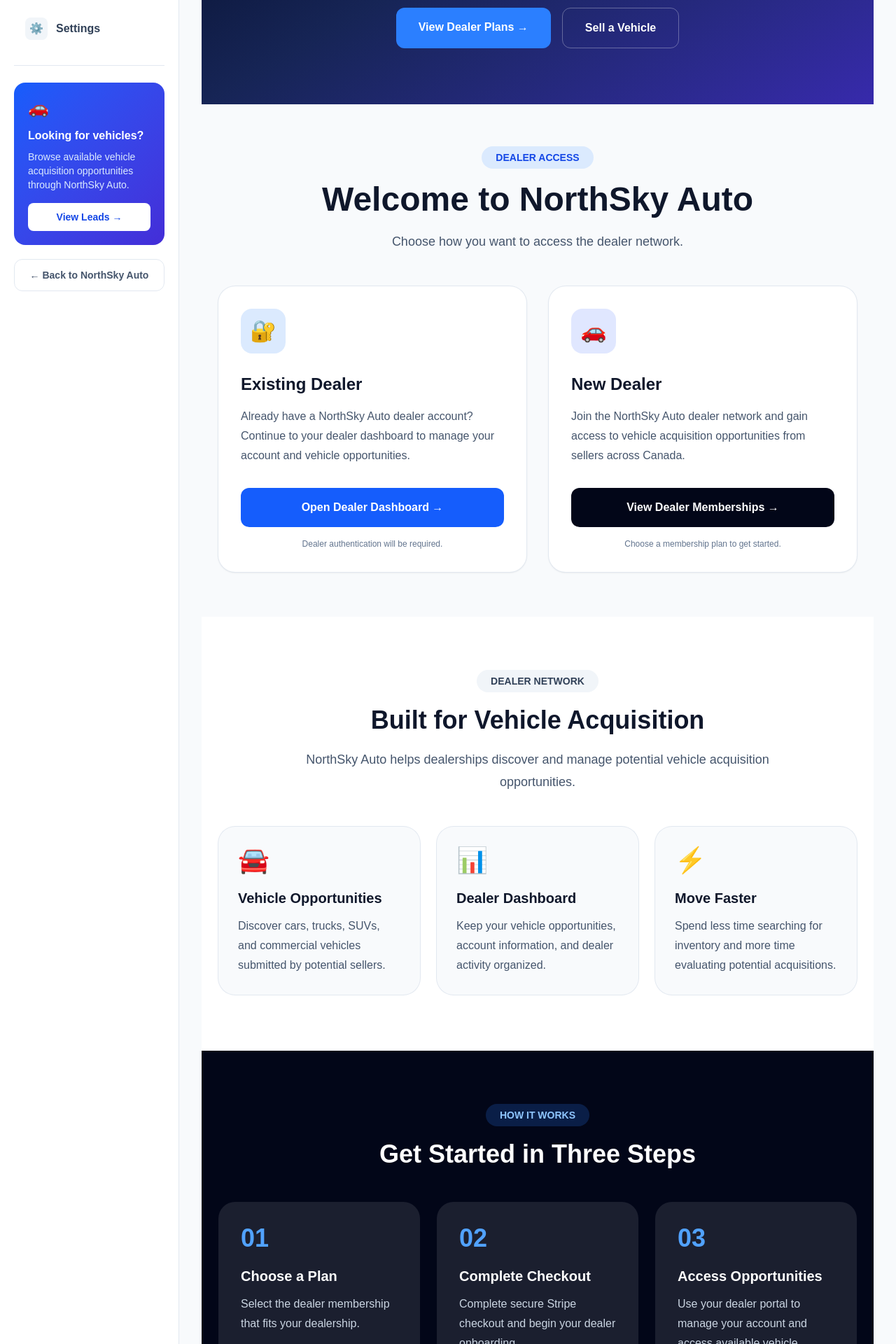
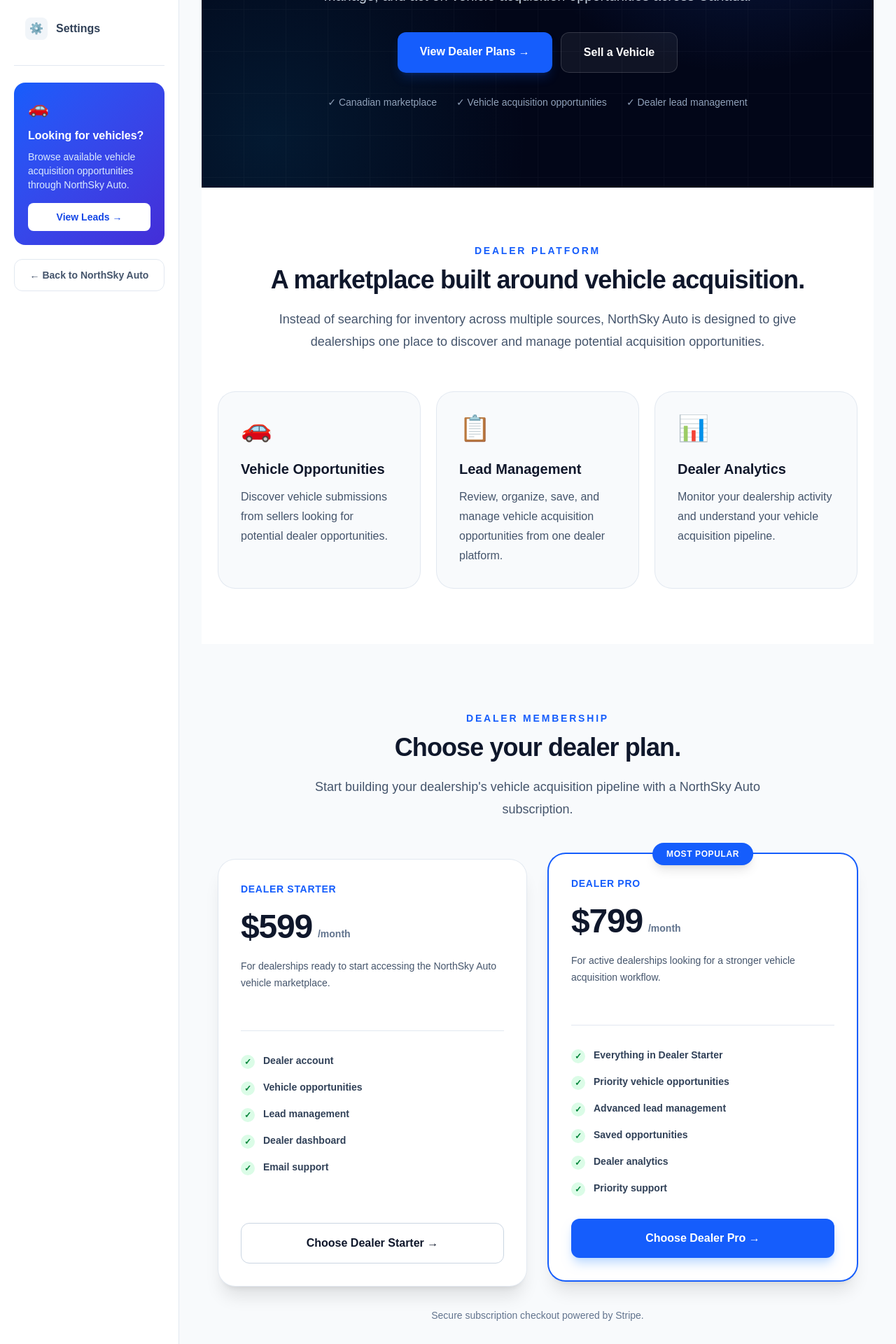
Before and after one commit to Goldylox752/NorthSky-Auto, a Next.js app: page /dealer in a window 1280 px wide. Shown: the part 520-2440 px from the top of the page at 70% size. Built offline with nearby package versions, Linux system fonts and the light colour scheme.

Commit message:
Update page.jsx

```diff
--- a/app/dealer/page.jsx
+++ b/app/dealer/page.jsx
@@ -1,255 +1,497 @@
 import Link from "next/link";
+
 export const metadata = {
   title: "Dealer Portal | NorthSky Auto",
   description:
-    "Access the NorthSky Auto dealer portal, manage your dealership account, and discover vehicle acquisition opportunities.",
+    "Join NorthSky Auto and access vehicle acquisition opportunities, dealer leads, and tools built for automotive dealerships across Canada.",
 };
+
+const benefits = [
+  {
+    icon: "🚗",
+    title: "Vehicle Opportunities",
+    description:
+      "Discover vehicle submissions from sellers looking for potential dealer opportunities.",
+  },
+  {
+    icon: "📋",
+    title: "Lead Management",
+    description:
+      "Review, organize, save, and manage vehicle acquisition opportunities from one dealer platform.",
+  },
+  {
+    icon: "📊",
+    title: "Dealer Analytics",
+    description:
+      "Monitor your dealership activity and understand your vehicle acquisition pipeline.",
+  },
+];
+
+const plans = [
+  {
+    name: "Dealer Starter",
+    price: "$599",
+    description:
+      "For dealerships ready to start accessing the NorthSky Auto vehicle marketplace.",
+    features: [
+      "Dealer account",
+      "Vehicle opportunities",
+      "Lead management",
+      "Dealer dashboard",
+      "Email support",
+    ],
+    href: "/pricing",
+    popular: false,
+  },
+  {
+    name: "Dealer Pro",
+    price: "$799",
+    description:
+      "For active dealerships looking for a stronger vehicle acquisition workflow.",
+    features: [
+      "Everything in Dealer Starter",
+      "Priority vehicle opportunities",
+      "Advanced lead management",
+      "Saved opportunities",
+      "Dealer analytics",
+      "Priority support",
+    ],
+    href: "/pricing",
+    popular: true,
+  },
+];
+
+const steps = [
+  {
+    number: "01",
+    title: "Choose your plan",
+    description:
+      "Select Dealer Starter or Dealer Pro based on your dealership's acquisition needs.",
+  },
+  {
+    number: "02",
+    title: "Complete checkout",
+    description:
+      "Complete your secure subscription through Stripe and begin the dealer onboarding process.",
+  },
+  {
+    number: "03",
+    title: "Access the platform",
+    description:
+      "Set up your dealership profile and begin managing available vehicle opportunities.",
+  },
+];
+
 export default function DealerPortalPage() {
   return (
     <main className="min-h-screen bg-slate-50 text-slate-900">
+
       {/* HERO */}
-      <section className="bg-gradient-to-br from-slate-950 via-blue-950 to-indigo-800 px-6 py-20 text-white">
-        <div className="mx-auto max-w-6xl text-center">
-          <span className="inline-flex rounded-full bg-blue-500/20 px-5 py-2 text-sm font-black tracking-wide text-blue-300">
-            NORTHSKY AUTO DEALER PORTAL
-          </span>
-          <h1 className="mx-auto mt-7 max-w-4xl text-5xl font-black leading-tight md:text-6xl">
-            Your Dealership.
+
+      <section className="relative overflow-hidden bg-slate-950 text-white">
+
+        <div className="absolute inset-0 bg-[radial-gradient(circle_at_80%_20%,rgba(37,99,235,0.30),transparent_40%),radial-gradient(circle_at_10%_90%,rgba(14,165,233,0.12),transparent_35%)]" />
+
+        <div className="absolute inset-0 opacity-[0.035] [background-image:linear-gradient(rgba(255,255,255,.8)_1px,transparent_1px),linear-gradient(90deg,rgba(255,255,255,.8)_1px,transparent_1px)] [background-size:60px_60px]" />
+
+        <div className="relative mx-auto max-w-7xl px-6 py-20 lg:px-8 lg:py-28">
+
+          <div className="mx-auto max-w-4xl text-center">
+
+            <div className="inline-flex items-center gap-2 rounded-full border border-white/10 bg-white/[0.06] px-5 py-2 text-sm font-bold text-slate-300">
+              <span className="h-2 w-2 rounded-full bg-emerald-400" />
+              NorthSky Auto Dealer Network
+            </div>
+
+            <h1 className="mt-7 text-5xl font-black leading-[1.02] tracking-tight sm:text-6xl lg:text-7xl">
+              Build your
               <span className="block text-blue-400">
-              Your Vehicle Pipeline.
+                vehicle pipeline.
               </span>
             </h1>
-          <p className="mx-auto mt-6 max-w-3xl text-lg leading-8 text-slate-300 md:text-xl">
-            Access NorthSky Auto's dealer network, manage your dealership
-            account, and find vehicle acquisition opportunities from sellers
-            across Canada.
+
+            <p className="mx-auto mt-7 max-w-3xl text-lg leading-8 text-slate-300 sm:text-xl">
+              NorthSky Auto gives automotive dealerships a centralized
+              platform to discover, manage, and act on vehicle acquisition
+              opportunities across Canada.
             </p>
-          <div className="mt-9 flex flex-wrap justify-center gap-4">
+
+            <div className="mt-9 flex flex-col justify-center gap-3 sm:flex-row">
+
               <Link
-              href="/buyers"
-              className="rounded-xl bg-blue-500 px-8 py-4 font-black text-white transition hover:bg-blue-600"
+                href="/pricing"
+                className="rounded-xl bg-blue-600 px-8 py-4 font-black text-white shadow-lg shadow-blue-600/20 transition hover:-translate-y-0.5 hover:bg-blue-500"
               >
                 View Dealer Plans →
               </Link>
+
               <Link
                 href="/sell"
-              className="rounded-xl border border-white/30 px-8 py-4 font-black text-white transition hover:bg-white/10"
+                className="rounded-xl border border-white/15 bg-white/[0.06] px-8 py-4 font-black text-white transition hover:bg-white/[0.1]"
               >
                 Sell a Vehicle
               </Link>
+
             </div>
+
+            <div className="mt-8 flex flex-wrap justify-center gap-x-7 gap-y-3 text-sm text-slate-400">
+              <span>✓ Canadian marketplace</span>
+              <span>✓ Vehicle acquisition opportunities</span>
+              <span>✓ Dealer lead management</span>
             </div>
+
+          </div>
+
+        </div>
+
       </section>
-      {/* PORTAL OPTIONS */}
-      <section className="px-6 py-16">
-        <div className="mx-auto max-w-6xl">
+
+      {/* VALUE PROPOSITION */}
+
+      <section className="bg-white px-6 py-20">
+
+        <div className="mx-auto max-w-7xl">
+
+          <div className="mx-auto max-w-3xl text-center">
+
+            <p className="text-sm font-black uppercase tracking-[0.2em] text-blue-600">
+              Dealer Platform
+            </p>
+
+            <h2 className="mt-3 text-3xl font-black tracking-tight sm:text-4xl">
+              A marketplace built around vehicle acquisition.
+            </h2>
+
+            <p className="mt-5 text-lg leading-8 text-slate-600">
+              Instead of searching for inventory across multiple sources,
+              NorthSky Auto is designed to give dealerships one place to
+              discover and manage potential acquisition opportunities.
+            </p>
+
+          </div>
+
+          <div className="mt-14 grid gap-6 md:grid-cols-3">
+
+            {benefits.map((benefit) => (
+              <div
+                key={benefit.title}
+                className="rounded-3xl bg-slate-50 p-8 ring-1 ring-slate-200 transition hover:-translate-y-1 hover:shadow-xl"
+              >
+
+                <div className="text-4xl">
+                  {benefit.icon}
+                </div>
+
+                <h3 className="mt-6 text-xl font-black">
+                  {benefit.title}
+                </h3>
+
+                <p className="mt-3 leading-7 text-slate-600">
+                  {benefit.description}
+                </p>
+
+              </div>
+            ))}
+
+          </div>
+
+        </div>
+
+      </section>
+
+      {/* PLANS */}
+
+      <section className="bg-slate-50 px-6 py-24">
+
+        <div className="mx-auto max-w-7xl">
+
           <div className="text-center">
-            <span className="rounded-full bg-blue-100 px-5 py-2 text-sm font-black text-blue-700">
-              DEALER ACCESS
+
+            <p className="text-sm font-black uppercase tracking-[0.2em] text-blue-600">
+              Dealer Membership
+            </p>
+
+            <h2 className="mt-3 text-3xl font-black tracking-tight sm:text-4xl">
+              Choose your dealer plan.
+            </h2>
+
+            <p className="mx-auto mt-5 max-w-2xl text-lg leading-8 text-slate-600">
+              Start building your dealership's vehicle acquisition pipeline
+              with a NorthSky Auto subscription.
+            </p>
+
+          </div>
+
+          <div className="mx-auto mt-14 grid max-w-5xl gap-8 md:grid-cols-2">
+
+            {plans.map((plan) => (
+              <article
+                key={plan.name}
+                className={`relative flex flex-col rounded-3xl bg-white p-8 shadow-xl ring-1 ${
+                  plan.popular
+                    ? "ring-2 ring-blue-600 md:-translate-y-2"
+                    : "ring-slate-200"
+                }`}
+              >
+
+                {plan.popular && (
+                  <div className="absolute left-1/2 top-0 -translate-x-1/2 -translate-y-1/2 rounded-full bg-blue-600 px-5 py-2 text-xs font-black uppercase tracking-wider text-white shadow-lg">
+                    Most Popular
+                  </div>
+                )}
+
+                <p className="text-sm font-black uppercase tracking-wider text-blue-600">
+                  {plan.name}
+                </p>
+
+                <div className="mt-5 flex items-end gap-2">
+
+                  <span className="text-5xl font-black tracking-tight">
+                    {plan.price}
                   </span>
-            <h2 className="mt-6 text-4xl font-black md:text-5xl">
-              Welcome to NorthSky Auto
+
+                  <span className="pb-1 text-sm font-semibold text-slate-500">
+                    /month
+                  </span>
+
+                </div>
+
+                <p className="mt-5 min-h-[72px] text-sm leading-6 text-slate-600">
+                  {plan.description}
+                </p>
+
+                <div className="my-8 h-px bg-slate-200" />
+
+                <ul className="space-y-4">
+
+                  {plan.features.map((feature) => (
+                    <li
+                      key={feature}
+                      className="flex items-start gap-3 text-sm font-semibold text-slate-700"
+                    >
+
+                      <span className="mt-0.5 flex h-5 w-5 shrink-0 items-center justify-center rounded-full bg-green-100 text-xs font-black text-green-700">
+                        ✓
+                      </span>
+
+                      <span>{feature}</span>
+
+                    </li>
+                  ))}
+
+                </ul>
+
+                <div className="mt-auto pt-8">
+
+                  <Link
+                    href={plan.href}
+                    className={`flex w-full items-center justify-center rounded-xl px-6 py-4 font-black transition ${
+                      plan.popular
+                        ? "bg-blue-600 text-white shadow-lg shadow-blue-200 hover:bg-blue-700"
+                        : "border border-slate-300 bg-white text-slate-900 hover:border-blue-600 hover:text-blue-600"
+                    }`}
+                  >
+                    Choose {plan.name} →
+                  </Link>
+
+                </div>
+
+              </article>
+            ))}
+
+          </div>
+
+          <p className="mt-8 text-center text-sm text-slate-500">
+            Secure subscription checkout powered by Stripe.
+          </p>
+
+        </div>
+
+      </section>
+
+      {/* HOW IT WORKS */}
+
+      <section className="bg-slate-950 px-6 py-24 text-white">
+
+        <div className="mx-auto max-w-7xl">
+
+          <div className="mx-auto max-w-3xl text-center">
+
+            <p className="text-sm font-black uppercase tracking-[0.2em] text-blue-400">
+              Getting Started
+            </p>
+
+            <h2 className="mt-3 text-3xl font-black sm:text-4xl">
+              From signup to vehicle opportunities.
             </h2>
-            <p className="mx-auto mt-5 max-w-2xl text-lg leading-8 text-slate-600">
-              Choose how you want to access the dealer network.
+
+          </div>
+
+          <div className="mt-14 grid gap-6 md:grid-cols-3">
+
+            {steps.map((step) => (
+              <div
+                key={step.number}
+                className="rounded-3xl border border-white/10 bg-white/[0.04] p-8"
+              >
+
+                <span className="text-4xl font-black text-blue-400">
+                  {step.number}
+                </span>
+
+                <h3 className="mt-6 text-xl font-black">
+                  {step.title}
+                </h3>
+
+                <p className="mt-3 leading-7 text-slate-400">
+                  {step.description}
+                </p>
+
+              </div>
+            ))}
+
+          </div>
+
+        </div>
+
+      </section>
+
+      {/* EXISTING DEALER */}
+
+      <section className="px-6 py-24">
+
+        <div className="mx-auto max-w-5xl">
+
+          <div className="rounded-[2rem] border border-slate-200 bg-white p-8 shadow-xl sm:p-12">
+
+            <div className="grid gap-10 md:grid-cols-[1fr_auto] md:items-center">
+
+              <div>
+
+                <p className="text-sm font-black uppercase tracking-[0.2em] text-blue-600">
+                  Already a dealer?
+                </p>
+
+                <h2 className="mt-3 text-3xl font-black">
+                  Access your NorthSky platform.
+                </h2>
+
+                <p className="mt-4 max-w-2xl leading-7 text-slate-600">
+                  If you already have an active dealer account, continue to
+                  your dealer platform to manage your dealership and vehicle
+                  acquisition opportunities.
+                </p>
+
+              </div>
+
+              <Link
+                href="/dealer/dashboard"
+                className="rounded-xl bg-slate-950 px-7 py-4 text-center font-black text-white transition hover:bg-slate-800"
+              >
+                Open Dealer Platform →
+              </Link>
+
+            </div>
+
+          </div>
+
+        </div>
+
+      </section>
+
+      {/* SELLER CTA */}
+
+      <section className="bg-blue-600 px-6 py-20 text-white">
+
+        <div className="mx-auto max-w-5xl text-center">
+
+          <p className="text-sm font-black uppercase tracking-[0.2em] text-blue-100">
+            Vehicle Sellers
+          </p>
+
+          <h2 className="mt-3 text-3xl font-black sm:text-4xl">
+            Have a vehicle to sell?
+          </h2>
+
+          <p className="mx-auto mt-4 max-w-2xl text-lg leading-8 text-blue-100">
+            Submit your vehicle and create an opportunity for participating
+            dealers to discover.
+          </p>
+
+          <Link
+            href="/sell"
+            className="mt-8 inline-flex rounded-xl bg-white px-8 py-4 font-black text-blue-700 shadow-lg transition hover:bg-blue-50"
+          >
+            Submit Your Vehicle →
+          </Link>
+
+        </div>
+
+      </section>
+
+      {/* FOOTER */}
+
+      <footer className="bg-slate-950 px-6 py-10 text-slate-400">
+
+        <div className="mx-auto flex max-w-7xl flex-col items-center justify-between gap-5 text-sm md:flex-row">
+
+          <div>
+            <p className="font-black text-white">
+              NorthSky Auto
+            </p>
+
+            <p className="mt-1 text-slate-500">
+              Vehicle marketplace and dealer acquisition platform for Canada.
             </p>
           </div>
-          <div className="mt-12 grid gap-8 md:grid-cols-2">
-            {/* EXISTING DEALER */}
-            <div className="rounded-3xl bg-white p-8 shadow-sm ring-1 ring-slate-200 transition hover:-translate-y-1 hover:shadow-xl">
-              <div className="flex h-16 w-16 items-center justify-center rounded-2xl bg-blue-100 text-3xl">
-                🔐
-              </div>
-              <h3 className="mt-7 text-2xl font-black">
-                Existing Dealer
-              </h3>
-              <p className="mt-4 leading-7 text-slate-600">
-                Already have a NorthSky Auto dealer account? Continue to your
-                dealer dashboard to manage your account and vehicle
-                opportunities.
-              </p>
+
+          <nav className="flex flex-wrap justify-center gap-5">
+
             <Link
-                href="/dealer/dashboard"
-                className="mt-8 inline-flex w-full justify-center rounded-xl bg-blue-600 px-6 py-4 font-black text-white transition hover:bg-blue-700"
+              href="/"
+              className="transition hover:text-white"
             >
-                Open Dealer Dashboard →
+              Home
             </Link>
-              <p className="mt-4 text-center text-xs text-slate-500">
-                Dealer authentication will be required.
-              </p>
-            </div>
-            {/* NEW DEALER */}
-            <div className="rounded-3xl bg-white p-8 shadow-sm ring-1 ring-slate-200 transition hover:-translate-y-1 hover:shadow-xl">
-              <div className="flex h-16 w-16 items-center justify-center rounded-2xl bg-indigo-100 text-3xl">
-                🚗
-              </div>
-              <h3 className="mt-7 text-2xl font-black">
-                New Dealer
-              </h3>
-              <p className="mt-4 leading-7 text-slate-600">
-                Join the NorthSky Auto dealer network and gain access to
-                vehicle acquisition opportunities from sellers across
-                Canada.
-              </p>
+
             <Link
-                href="/buyers"
-                className="mt-8 inline-flex w-full justify-center rounded-xl bg-slate-950 px-6 py-4 font-black text-white transition hover:bg-slate-800"
+              href="/inventory"
+              className="transition hover:text-white"
             >
-                View Dealer Memberships →
+              Inventory
             </Link>
-              <p className="mt-4 text-center text-xs text-slate-500">
-                Choose a membership plan to get started.
-              </p>
-            </div>
-          </div>
-        </div>
-      </section>
-      {/* BENEFITS */}
-      <section className="bg-white px-6 py-20">
-        <div className="mx-auto max-w-6xl">
-          <div className="text-center">
-            <span className="rounded-full bg-slate-100 px-5 py-2 text-sm font-black text-slate-700">
-              DEALER NETWORK
-            </span>
-            <h2 className="mt-6 text-4xl font-black">
-              Built for Vehicle Acquisition
-            </h2>
-            <p className="mx-auto mt-5 max-w-2xl text-lg leading-8 text-slate-600">
-              NorthSky Auto helps dealerships discover and manage potential
-              vehicle acquisition opportunities.
-            </p>
-          </div>
-          <div className="mt-12 grid gap-6 md:grid-cols-3">
-            <BenefitCard
-              icon="🚘"
-              title="Vehicle Opportunities"
-              description="Discover cars, trucks, SUVs, and commercial vehicles submitted by potential sellers."
-            />
-            <BenefitCard
-              icon="📊"
-              title="Dealer Dashboard"
-              description="Keep your vehicle opportunities, account information, and dealer activity organized."
-            />
-            <BenefitCard
-              icon="⚡"
-              title="Move Faster"
-              description="Spend less time searching for inventory and more time evaluating potential acquisitions."
-            />
-          </div>
-        </div>
-      </section>
-      {/* HOW IT WORKS */}
-      <section className="bg-slate-950 px-6 py-20 text-white">
-        <div className="mx-auto max-w-6xl">
-          <div className="text-center">
-            <span className="rounded-full bg-blue-500/20 px-5 py-2 text-sm font-black text-blue-300">
-              HOW IT WORKS
-            </span>
-            <h2 className="mt-6 text-4xl font-black">
-              Get Started in Three Steps
-            </h2>
-          </div>
-          <div className="mt-12 grid gap-6 md:grid-cols-3">
-            <StepCard
-              number="01"
-              title="Choose a Plan"
-              description="Select the dealer membership that fits your dealership."
-            />
-            <StepCard
-              number="02"
-              title="Complete Checkout"
-              description="Complete secure Stripe checkout and begin your dealer onboarding."
-            />
-            <StepCard
-              number="03"
-              title="Access Opportunities"
-              description="Use your dealer portal to manage your account and access available vehicle opportunities."
-            />
-          </div>
-        </div>
-      </section>
-      {/* CTA */}
-      <section className="px-6 py-20">
-        <div className="mx-auto max-w-5xl rounded-3xl bg-gradient-to-br from-blue-600 to-indigo-700 p-10 text-center text-white md:p-14">
-          <h2 className="text-4xl font-black">
-            Ready to Grow Your Inventory?
-          </h2>
-          <p className="mx-auto mt-5 max-w-2xl text-lg leading-8 text-blue-100">
-            Join the NorthSky Auto dealer network and start exploring
-            vehicle acquisition opportunities.
-          </p>
-          <div className="mt-8 flex flex-wrap justify-center gap-4">
+
             <Link
-              href="/buyers"
-              className="rounded-xl bg-white px-8 py-4 font-black text-blue-700 transition hover:bg-blue-50"
+              href="/sell"
+              className="transition hover:text-white"
             >
-              View Dealer Plans →
+              Sell
             </Link>
+
             <Link
-              href="/contact"
-              className="rounded-xl border border-white/30 px-8 py-4 font-black text-white transition hover:bg-white/10"
-            >
-              Contact NorthSky Auto
-            </Link>
-          </div>
-        </div>
-      </section>
-      {/* FOOTER */}
-      <footer className="border-t bg-white px-6 py-10">
-        <div className="mx-auto flex max-w-6xl flex-col items-center justify-between gap-5 text-sm text-slate-500 md:flex-row">
-          <p>
-            © {new Date().getFullYear()} NorthSky Auto. All rights reserved.
-          </p>
-          <div className="flex flex-wrap justify-center gap-5">
-            <Link
-              href="/buyers"
-              className="font-semibold transition hover:text-blue-600"
+              href="/pricing"
+              className="transition hover:text-white"
             >
               Dealer Plans
             </Link>
-            <Link
-              href="/sell"
-              className="font-semibold transition hover:text-blue-600"
-            >
-              Sell a Vehicle
-            </Link>
+
             <Link
               href="/contact"
-              className="font-semibold transition hover:text-blue-600"
+              className="transition hover:text-white"
             >
               Contact
             </Link>
+
+          </nav>
+
         </div>
+
+        <div className="mx-auto mt-8 max-w-7xl border-t border-white/10 pt-6 text-xs text-slate-500">
+          © {new Date().getFullYear()} NorthSky Auto. All rights reserved.
         </div>
+
       </footer>
+
     </main>
   );
 }
-function BenefitCard({ icon, title, description }) {
-  return (
-    <div className="rounded-3xl bg-slate-50 p-7 ring-1 ring-slate-200">
-      <div className="text-4xl">{icon}</div>
-      <h3 className="mt-5 text-xl font-black">
-        {title}
-      </h3>
-      <p className="mt-3 leading-7 text-slate-600">
-        {description}
-      </p>
-    </div>
-  );
-}
-function StepCard({ number, title, description }) {
-  return (
-    <div className="rounded-3xl bg-white/10 p-8">
-      <div className="text-4xl font-black text-blue-400">
-        {number}
-      </div>
-      <h3 className="mt-5 text-xl font-black">
-        {title}
-      </h3>
-      <p className="mt-3 leading-7 text-slate-300">
-        {description}
-      </p>
-    </div>
-  );
-}
```
Lines whose indentation alone changed are shown as unchanged.
